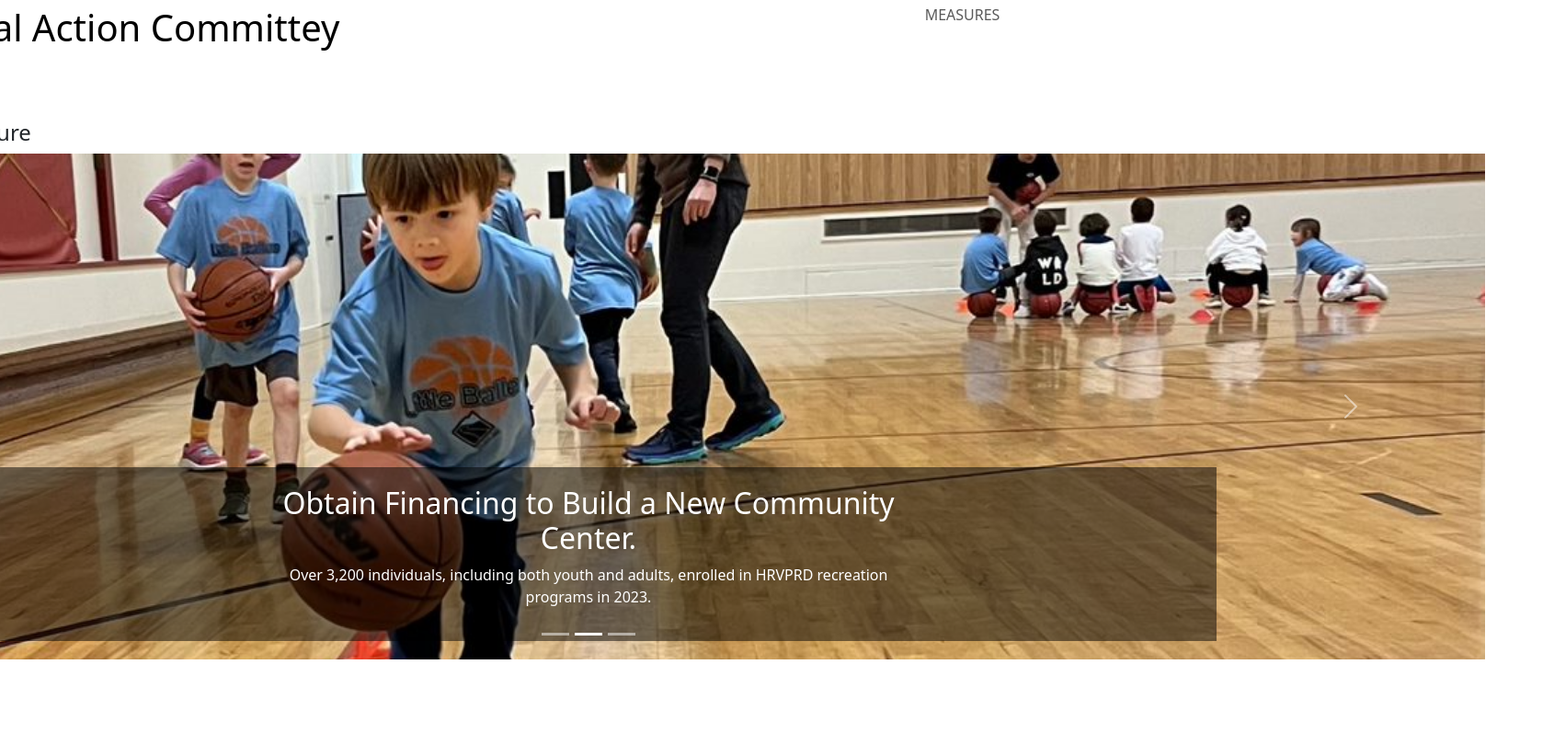
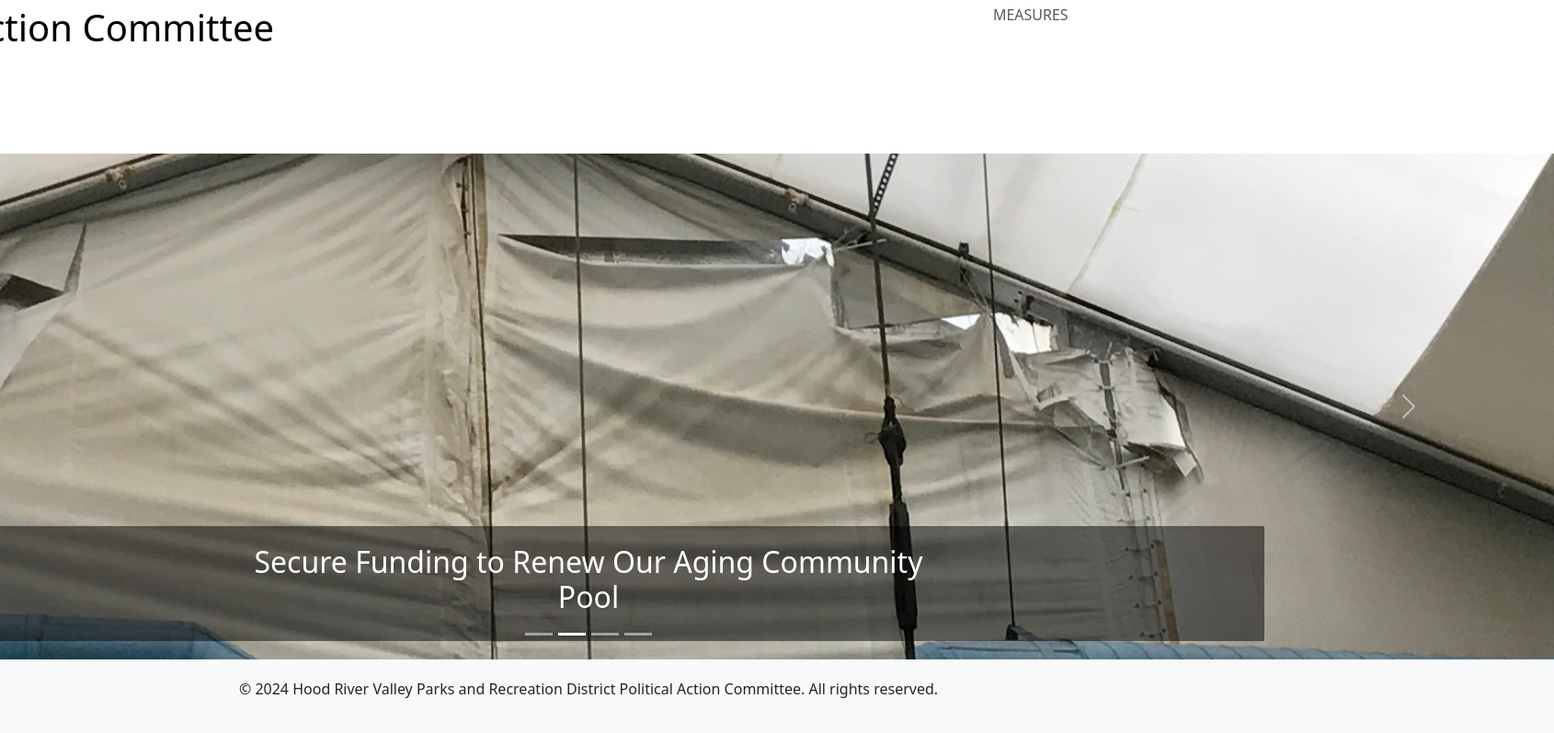
Before and after one commit to jessicahattig/yes-yes-pnr, a React (Create React App) app: page / in a window 1280 px wide. Shown: the part 96-893 px from the top of the page at 92% size, 1690 px wide, since content can reach past the window. Before the commit the page ends 813 px from the top, so only its background shows below. Built offline with nearby package versions, Linux system fonts and the light colour scheme.

Commit message:
Add footer.js

```diff
--- a/src/components/App.js
+++ b/src/components/App.js
@@ -1,6 +1,7 @@
 import React from 'react';
 import { BrowserRouter as Router } from 'react-router-dom';
 import Header from './Header';
+import Footer from "./Footer";
 import PageControl from './PageControl';
 
 function App() {
@@ -9,6 +10,7 @@ function App() {
       <div>
         <Header />
         <PageControl />
+        <Footer />
       </div>
     </Router>
   );
--- /dev/null
+++ b/src/components/Footer.js
@@ -0,0 +1,11 @@
+import React from "react";
+
+function Footer() {
+  return (
+    <footer style={{ backgroundColor: "#f8f9fa", padding: "20px", textAlign: "center" }}>
+      <p>&copy; 2024 Hood River Valley Parks and Recreation District Political Action Committee. All rights reserved.</p>
+    </footer>
+  );
+}
+
+export default Footer;
--- a/src/components/Header.js
+++ b/src/components/Header.js
@@ -20,13 +20,13 @@ function Header() {
             <div style={{ display: 'flex', alignItems: 'center' }}>
             <div>
               <span style={{ fontSize: '50px' }}>
-                Hood River Parks and Recreation District
+              Hood River Valley Parks and Recreation District
               </span>
               </div>
               <br/>
               </div>
               <span style={{ fontSize: '40px' }}>
-                Political Action Committey
+              Political Action Committee
               </span>
           </div>
             </div>
--- a/src/components/Home.js
+++ b/src/components/Home.js
@@ -5,7 +5,7 @@ function Home() {
   return (
     <div>
     <div className='ComponentHeader'>
-    <h4>Discover the vision for the future</h4>
+    <h4>Discover the vision for the future.</h4>
     </div>
       <Carousel interval={4500}>
         <Carousel.Item>
@@ -17,20 +17,32 @@ function Home() {
           <Carousel.Caption>
           <h1>VOTE YES-YES</h1>
           <br></br>
-          <h2>To Fund The Replacement of the Community Pool & </h2>
-          <h2>Invest in Parks, Trails, and Recreation</h2>
+          <h2>on Capital Bond and Operation Levy</h2>
+          <h2>by May 21, 2024</h2>
+          <h1>Invest in Parks, Trails, and Recreation</h1>
           </Carousel.Caption>
         </Carousel.Item>
         <Carousel.Item>
           <img
             className="d-block w-100"
-            src="littleballer.png"
-            alt="Second slide"
+            src="damagedPool.png"
+            alt="Two slide"
           />
           <Carousel.Caption>
             <div className='slide2'>
+            <h2>Secure Funding to Renew Our Aging Community Pool</h2>
+            </div>
+          </Carousel.Caption>
+          </Carousel.Item>
+        <Carousel.Item>
+          <img
+            className="d-block w-100"
+            src="littleballer.png"
+            alt="Third slide"
+          />
+          <Carousel.Caption>
+            <div className='slide3'>
             <h2>Obtain Financing to Build a New Community Center.</h2>
-            <p>Over 3,200 individuals, including both youth and adults, enrolled in HRVPRD recreation programs in 2023.</p>
             </div>
           </Carousel.Caption>
         </Carousel.Item>
@@ -38,13 +50,11 @@ function Home() {
           <img
             className="d-block w-100"
             src="natural.png"
-            alt="Third slide"
+            alt="Fourth slide"
           />
           <Carousel.Caption>
-            <div className='slide3'>
+            <div className='slide4'>
             <h2>Support the Ongoing Preservation of Our Natural Environment</h2>
-            <p>Since 2020, we've successfully secured 34 acres of parkland for preservation, development, and trail connections. With your support, we aim to continue preserving more.</p>
-
             </div>
           </Carousel.Caption>
         </Carousel.Item>
@@ -54,3 +64,8 @@ function Home() {
 }
 
 export default Home;
+
+
+// <br></br>
+// <h2>To Fund The Replacement of the Community Pool & </h2>
+// <h2>Invest in Parks, Trails, and Recreation</h2>
```
